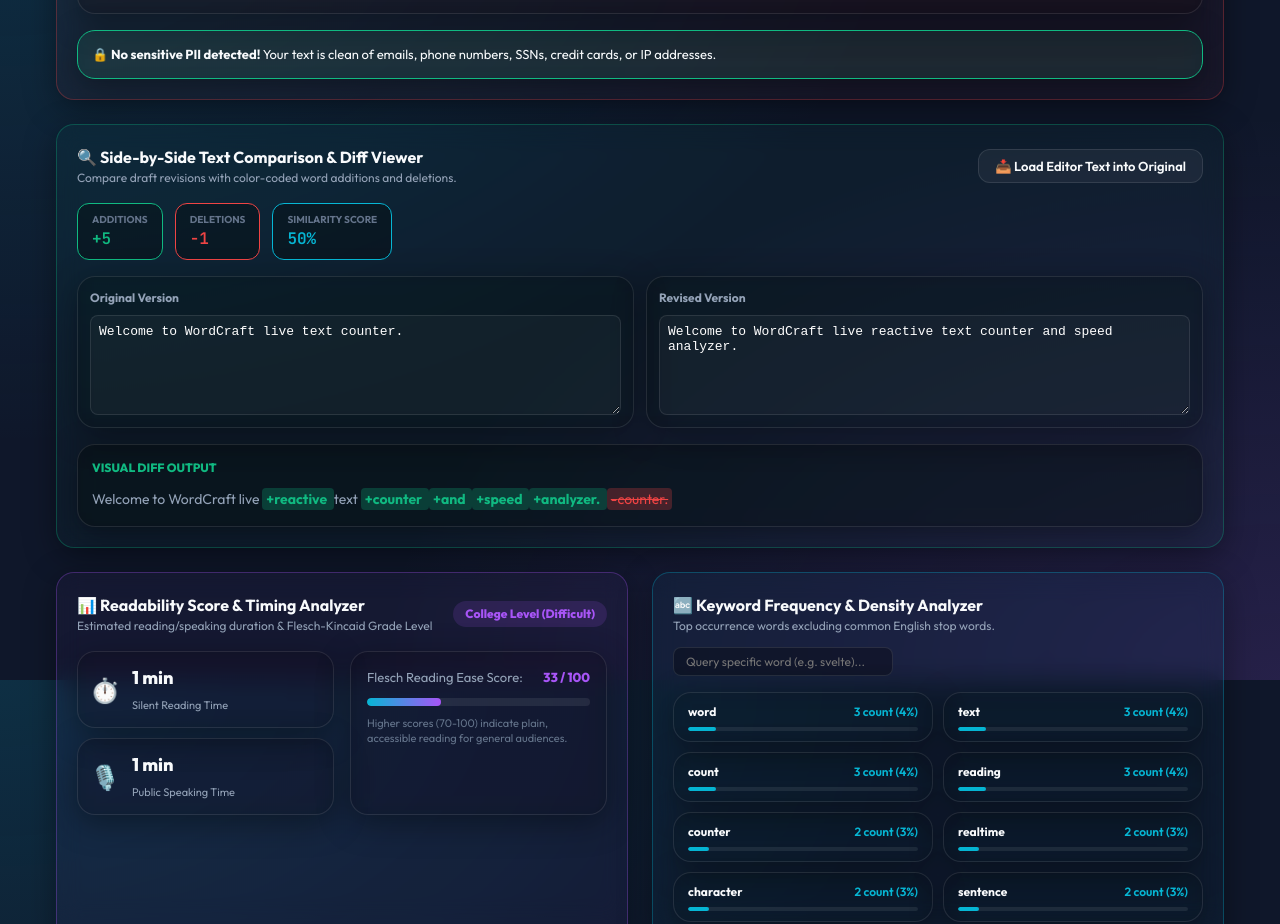
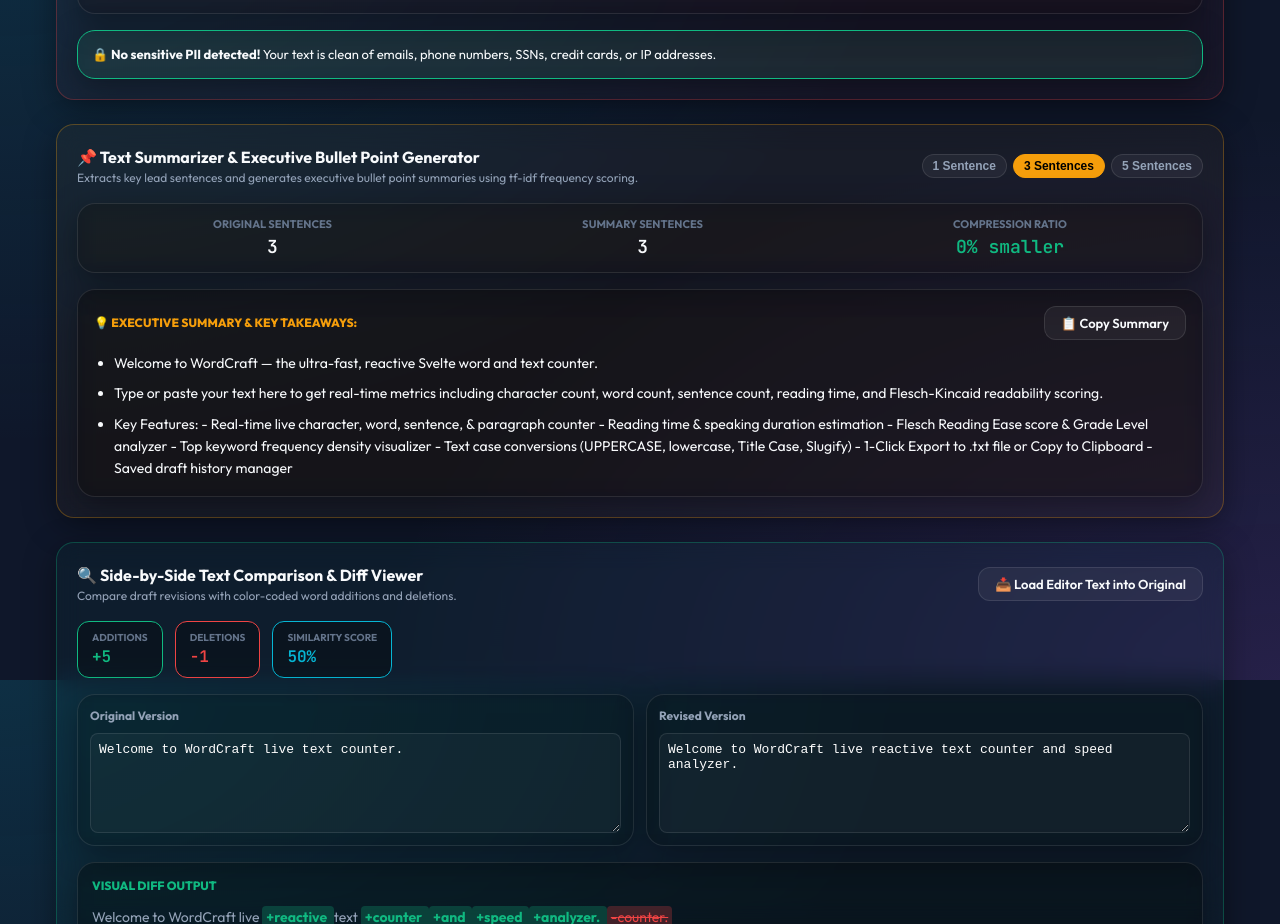
Before and after one commit to breakingthebot/word-counter-build42, a Svelte app: page / in a window 1280 px wide. Shown: the part 3320-4244 px from the top of the page. Built offline with nearby package versions, Linux system fonts and the light colour scheme.

Commit message:
Build 42 Iteration 14 - Add Text Summarizer & Key Bullet Point Generator

```diff
--- a/src/App.svelte
+++ b/src/App.svelte
@@ -16,6 +16,7 @@
   import VocabularyRichness from './components/VocabularyRichness.svelte';
   import SentenceRhythmInspector from './components/SentenceRhythmInspector.svelte';
   import TextAnonymizer from './components/TextAnonymizer.svelte';
+  import TextSummarizer from './components/TextSummarizer.svelte';
   import TextDiffViewer from './components/TextDiffViewer.svelte';
   import ReadabilityScore from './components/ReadabilityScore.svelte';
   import KeywordDensity from './components/KeywordDensity.svelte';
@@ -49,6 +50,8 @@
   <SentenceRhythmInspector />
 
   <TextAnonymizer />
+
+  <TextSummarizer />
 
   <TextDiffViewer />
 
--- /dev/null
+++ b/src/components/TextSummarizer.svelte
@@ -0,0 +1,178 @@
+<!-- src/components/TextSummarizer.svelte -->
+<!-- Text Summarizer & Key Bullet Point Generator component. -->
+<!-- Connects to: src/services/summarizerService.ts, src/stores/textStore.ts -->
+<!-- Created: 2026-07-25 -->
+
+<script lang="ts">
+  import { text } from '../stores/textStore';
+  import { generateExtractiveSummary } from '../services/summarizerService';
+
+  let targetSentences = 3;
+  let isCopied = false;
+
+  $: summary = generateExtractiveSummary($text, targetSentences);
+
+  async function copySummary() {
+    if (summary.keyBulletPoints.length > 0) {
+      const summaryText = summary.keyBulletPoints.join('\n');
+      await navigator.clipboard.writeText(summaryText);
+      isCopied = true;
+      setTimeout(() => isCopied = false, 2000);
+    }
+  }
+</script>
+
+<div class="summarizer-container card">
+  <div class="sum-header">
+    <div>
+      <h4>📌 Text Summarizer & Executive Bullet Point Generator</h4>
+      <p class="subtitle">Extracts key lead sentences and generates executive bullet point summaries using tf-idf frequency scoring.</p>
+    </div>
+
+    <!-- Sentence Count Presets -->
+    <div class="count-presets">
+      <button type="button" on:click={() => targetSentences = 1} class="preset-btn" class:active={targetSentences === 1}>1 Sentence</button>
+      <button type="button" on:click={() => targetSentences = 3} class="preset-btn" class:active={targetSentences === 3}>3 Sentences</button>
+      <button type="button" on:click={() => targetSentences = 5} class="preset-btn" class:active={targetSentences === 5}>5 Sentences</button>
+    </div>
+  </div>
+
+  {#if summary.summarySentences.length > 0}
+    <!-- Summary Stats Bar -->
+    <div class="stats-row card">
+      <div class="stat-box">
+        <span class="s-lbl">Original Sentences</span>
+        <span class="s-val">{summary.originalSentenceCount}</span>
+      </div>
+      <div class="stat-box">
+        <span class="s-lbl">Summary Sentences</span>
+        <span class="s-val">{summary.summarizedSentenceCount}</span>
+      </div>
+      <div class="stat-box">
+        <span class="s-lbl">Compression Ratio</span>
+        <span class="s-val green">{summary.compressionRatio}% smaller</span>
+      </div>
+    </div>
+
+    <!-- Key Bullet Points Card -->
+    <div class="summary-box card fade-in">
+      <div class="box-head">
+        <span class="head-title">💡 Executive Summary & Key Takeaways:</span>
+        <button type="button" on:click={copySummary} class="btn btn-secondary">
+          {isCopied ? '✅ Copied!' : '📋 Copy Summary'}
+        </button>
+      </div>
+
+      <ul class="bullet-list">
+        {#each summary.keyBulletPoints as bp}
+          <li class="bullet-item">{bp.replace(/^•\s*/, '')}</li>
+        {/each}
+      </ul>
+    </div>
+  {:else}
+    <div class="empty-box card">
+      ✍️ Type text in the editor above to extract a key bullet point summary.
+    </div>
+  {/if}
+</div>
+
+<style>
+  .summarizer-container {
+    padding: 20px;
+    display: flex;
+    flex-direction: column;
+    gap: 16px;
+    background: rgba(245, 158, 11, 0.04);
+    border-color: rgba(245, 158, 11, 0.3);
+  }
+
+  .sum-header {
+    display: flex;
+    justify-content: space-between;
+    align-items: center;
+    flex-wrap: wrap;
+    gap: 12px;
+  }
+
+  .sum-header h4 { font-size: 16px; color: var(--text-primary); }
+  .subtitle { font-size: 12px; color: var(--text-secondary); }
+
+  .count-presets {
+    display: flex;
+    gap: 6px;
+  }
+
+  .preset-btn {
+    background: rgba(255, 255, 255, 0.05);
+    border: 1px solid var(--border-color);
+    color: var(--text-secondary);
+    padding: 4px 10px;
+    border-radius: 16px;
+    font-size: 12px;
+    font-weight: 700;
+    cursor: pointer;
+  }
+
+  .preset-btn.active {
+    background: var(--accent-amber);
+    color: #000;
+    border-color: var(--accent-amber);
+  }
+
+  .stats-row {
+    padding: 12px 16px;
+    background: rgba(0, 0, 0, 0.25);
+    display: flex;
+    justify-content: space-around;
+    align-items: center;
+    flex-wrap: wrap;
+    gap: 12px;
+  }
+
+  .stat-box {
+    display: flex;
+    flex-direction: column;
+    align-items: center;
+  }
+
+  .s-lbl { font-size: 11px; font-weight: 700; color: var(--text-muted); text-transform: uppercase; }
+  .s-val { font-size: 18px; font-weight: 800; color: var(--text-primary); font-family: var(--font-mono); }
+  .s-val.green { color: var(--accent-emerald); }
+
+  .summary-box {
+    padding: 16px;
+    background: rgba(0, 0, 0, 0.35);
+    display: flex;
+    flex-direction: column;
+    gap: 12px;
+  }
+
+  .box-head {
+    display: flex;
+    justify-content: space-between;
+    align-items: center;
+  }
+
+  .head-title { font-size: 12px; font-weight: 800; color: var(--accent-amber); text-transform: uppercase; }
+
+  .bullet-list {
+    display: flex;
+    flex-direction: column;
+    gap: 8px;
+    padding-left: 20px;
+    margin: 0;
+  }
+
+  .bullet-item {
+    font-size: 14px;
+    color: var(--text-primary);
+    line-height: 1.6;
+  }
+
+  .empty-box {
+    padding: 14px;
+    background: rgba(0, 0, 0, 0.2);
+    color: var(--text-muted);
+    font-size: 13px;
+  }
+</style>
--- /dev/null
+++ b/src/services/summarizerService.ts
@@ -0,0 +1,92 @@
+// src/services/summarizerService.ts
+// Text Summarizer & Key Bullet Point Generator service for Build 42.
+// Connects to: src/components/TextSummarizer.svelte, src/App.svelte
+// Created: 2026-07-25
+
+export interface SummaryResult {
+  summarySentences: string[];
+  keyBulletPoints: string[];
+  compressionRatio: number; // % length reduction
+  originalSentenceCount: number;
+  summarizedSentenceCount: number;
+}
+
+const STOP_WORDS = new Set([
+  'the', 'be', 'to', 'of', 'and', 'a', 'in', 'that', 'have', 'i',
+  'it', 'for', 'not', 'on', 'with', 'he', 'as', 'you', 'do', 'at',
+  'this', 'but', 'his', 'by', 'from', 'they', 'we', 'say', 'her', 'she',
+  'or', 'an', 'will', 'my', 'one', 'all', 'would', 'there', 'their', 'what',
+  'so', 'up', 'out', 'if', 'about', 'who', 'get', 'which', 'go', 'me', 'is', 'are', 'was', 'were'
+]);
+
+export function generateExtractiveSummary(text: string, targetSentenceCount: number = 3): SummaryResult {
+  if (!text.trim()) {
+    return {
+      summarySentences: [],
+      keyBulletPoints: [],
+      compressionRatio: 0,
+      originalSentenceCount: 0,
+      summarizedSentenceCount: 0
+    };
+  }
+
+  // Split text into sentences
+  const sentences = text.split(/(?<=[.!?])\s+/).map(s => s.trim()).filter(s => s.length > 0);
+  const totalSentences = sentences.length;
+
+  if (totalSentences <= targetSentenceCount) {
+    return {
+      summarySentences: sentences,
+      keyBulletPoints: sentences.map(s => `• ${s}`),
+      compressionRatio: 0,
+      originalSentenceCount: totalSentences,
+      summarizedSentenceCount: totalSentences
+    };
+  }
+
+  // 1. Calculate word frequencies (excluding stop words)
+  const wordFreq: Record<string, number> = {};
+  text.toLowerCase().match(/\b[a-z0-9'-]+\b/g)?.forEach(w => {
+    if (!STOP_WORDS.has(w) && w.length > 2) {
+      wordFreq[w] = (wordFreq[w] || 0) + 1;
+    }
+  });
+
+  // 2. Score each sentence
+  const scored = sentences.map((sentence, index) => {
+    const words = sentence.toLowerCase().match(/\b[a-z0-9'-]+\b/g) || [];
+    let score = 0;
+
+    words.forEach(w => {
+      if (wordFreq[w]) score += wordFreq[w];
+    });
+
+    // Lead sentence boost
+    if (index === 0) score *= 1.4;
+    // Normalize by sentence length to prevent favoring excessively long sentences
+    score = words.length > 0 ? score / Math.sqrt(words.length) : 0;
+
+    return { index, sentence, score };
+  });
+
+  // 3. Select top N scored sentences and sort by original chronological index
+  const topScored = [...scored]
+    .sort((a, b) => b.score - a.score)
+    .slice(0, Math.min(targetSentenceCount, totalSentences))
+    .sort((a, b) => a.index - b.index);
+
+  const summarySentences = topScored.map(s => s.sentence);
+  const keyBulletPoints = summarySentences.map(s => `• ${s}`);
+
+  const originalLength = text.length;
+  const summaryLength = summarySentences.join(' ').length;
+  const compressionRatio = Math.max(0, Math.round(((originalLength - summaryLength) / originalLength) * 100));
+
+  return {
+    summarySentences,
+    keyBulletPoints,
+    compressionRatio,
+    originalSentenceCount: totalSentences,
+    summarizedSentenceCount: summarySentences.length
+  };
+}
```
Also changed, not shown: 2 other files (tests, documents, lock files or other folders).
